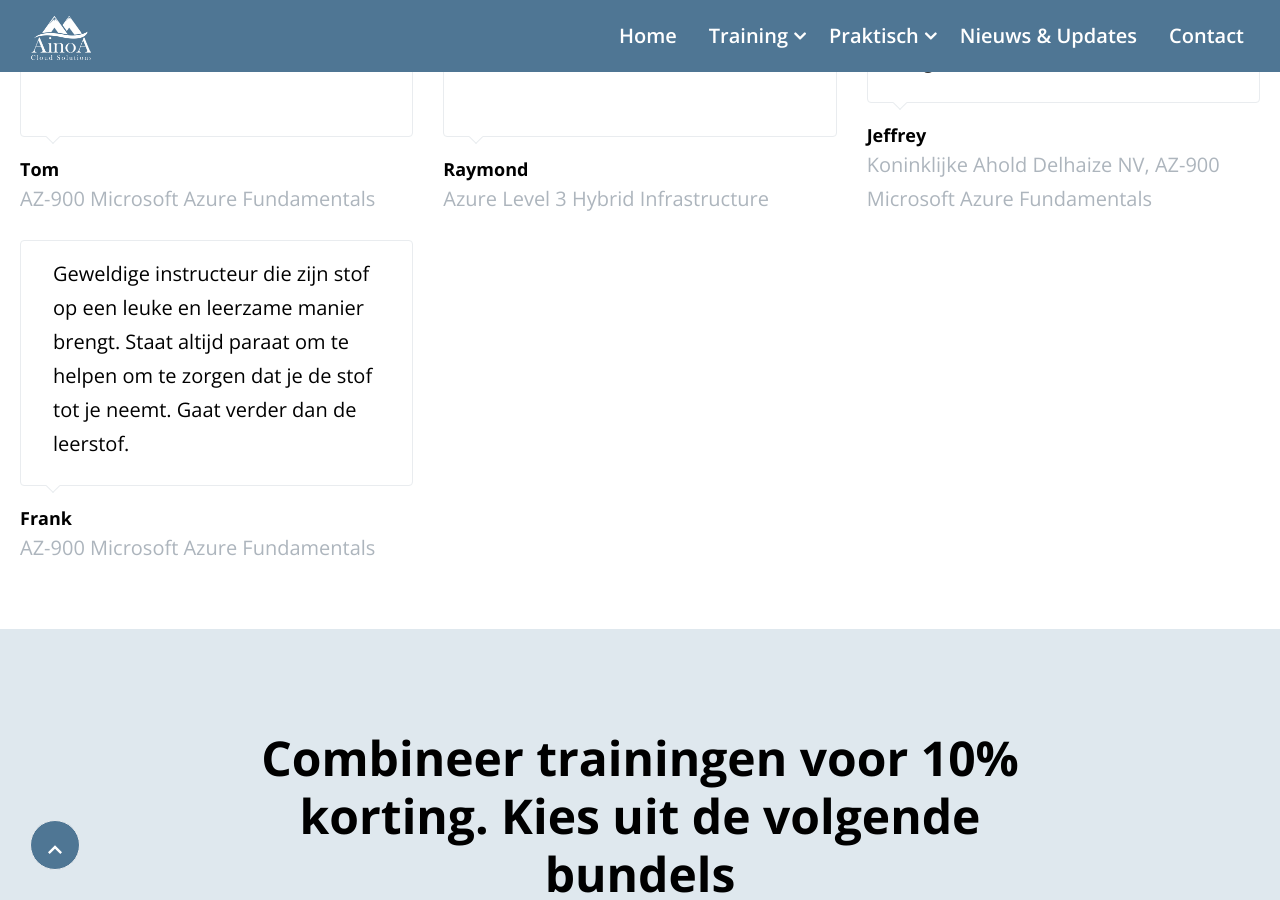
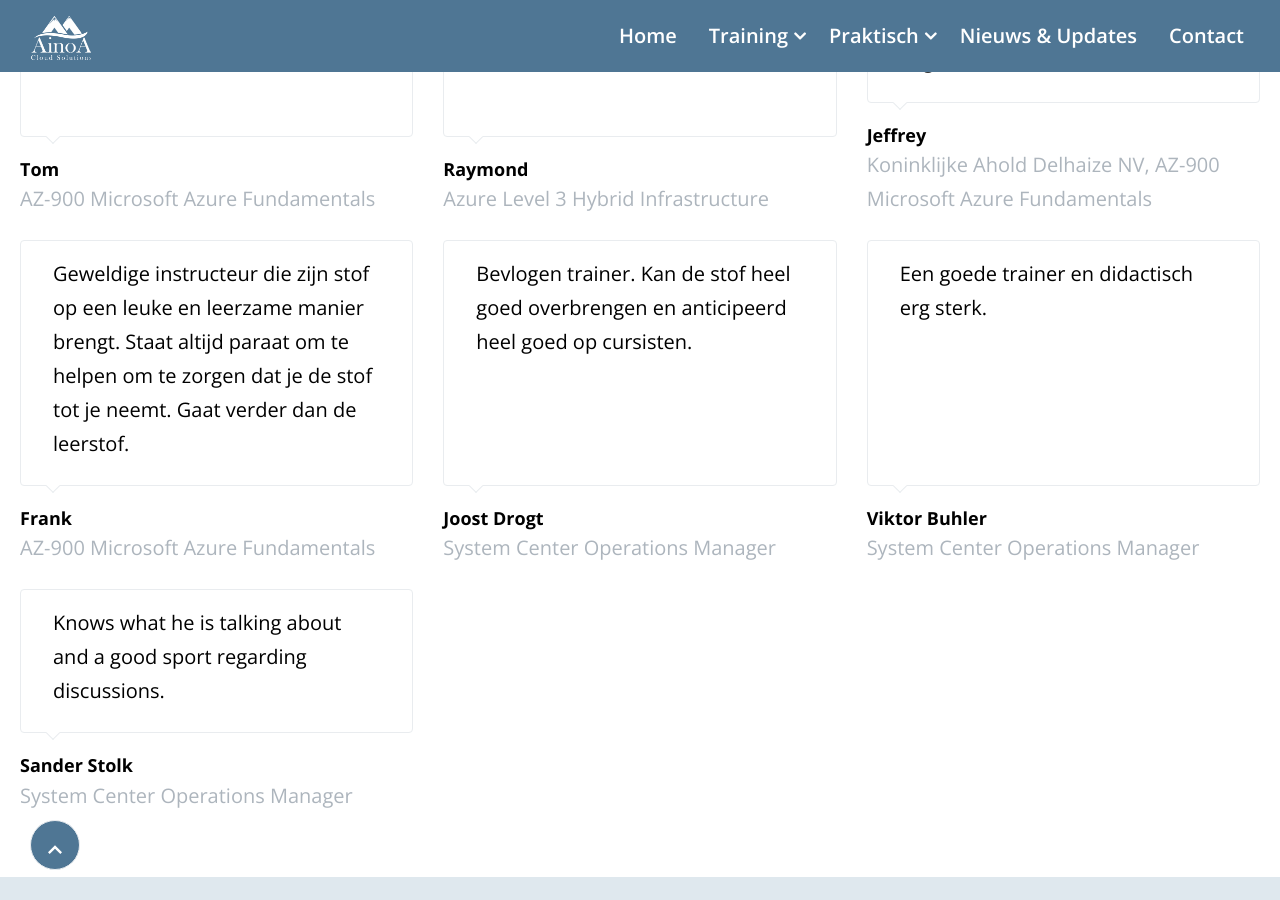
Before and after one commit to Dimtemp/ainoawebsite, a Jekyll site: the page built from testimonials.html, in a window 1280 px wide and 900 px high, scrolled down 2313 px. Built offline with Jekyll 4.4.1, drawn with Linux system fonts in a browser that asks for light colours.

Commit message:
Update testimonials.yml

```diff
--- a/_data/testimonials.yml
+++ b/_data/testimonials.yml
@@ -91,3 +91,18 @@
   designation: AZ-900 Microsoft Azure Fundamentals
   review: Geweldige instructeur die zijn stof op een leuke en leerzame manier brengt. Staat altijd paraat om te helpen om te zorgen dat je de stof tot je neemt. Gaat verder dan de leerstof.
   show_in_homepage: true
+
+- name: Joost Drogt
+  designation: System Center Operations Manager
+  review: Bevlogen trainer. Kan de stof heel goed overbrengen en anticipeerd heel goed op cursisten.
+  show_in_homepage: true
+
+- name: Viktor Buhler
+  designation: System Center Operations Manager
+  review: Een goede trainer en didactisch erg sterk.
+  show_in_homepage: true
+
+- name: Sander Stolk
+  designation: System Center Operations Manager
+  review: Knows what he is talking about and a good sport regarding discussions.
+  show_in_homepage: true
```
